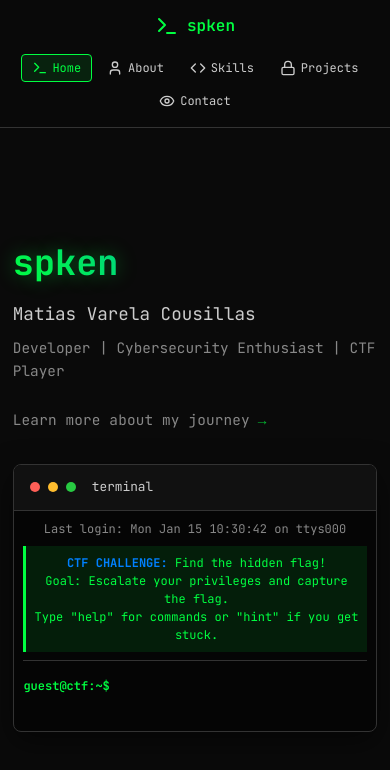
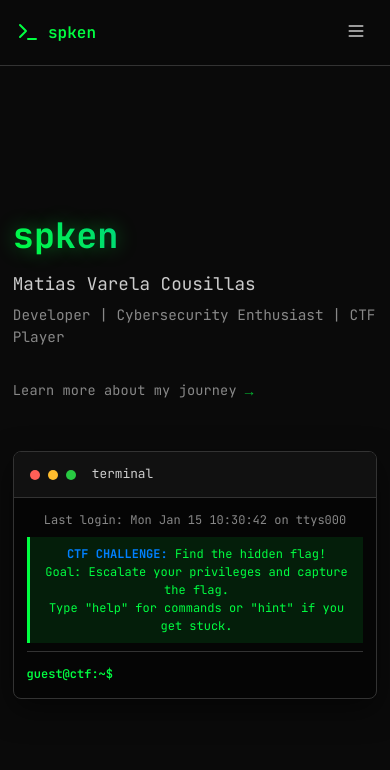
Before and after one commit to spken/whoami-deprecated, a React (Vite) app: page / in a window 390 px wide. Shown: the top 770 px of the page. Built offline with nearby package versions, Linux system fonts and the light colour scheme.

Commit message:
refactor: enhance navigation with responsive menu toggle and improve accessibility

```diff
--- a/src/App.css
+++ b/src/App.css
@@ -64,6 +64,21 @@ body {
   color: var(--primary-color);
 }
 
+.nav-toggle {
+  display: none;
+  background: none;
+  border: none;
+  color: var(--text-secondary);
+  cursor: pointer;
+  padding: 0.5rem;
+  border-radius: 4px;
+  transition: color 0.3s ease;
+}
+
+.nav-toggle:hover {
+  color: var(--primary-color);
+}
+
 .nav-links {
   display: flex;
   gap: 1rem;
@@ -82,6 +97,7 @@ body {
   align-items: center;
   gap: 0.5rem;
   transition: all 0.3s ease;
+  white-space: nowrap;
 }
 
 .nav-link:hover {
@@ -680,31 +696,52 @@ body {
 @media (max-width: 768px) {
   .nav {
     padding: 1rem;
-    flex-direction: column;
-    gap: 1rem;
-    position: fixed;
     background: rgba(10, 10, 10, 0.98);
   }
 
-  .nav-brand {
-    font-size: 1.1rem;
+  .nav-toggle {
+    display: block;
   }
 
   .nav-links {
-    flex-wrap: wrap;
-    justify-content: center;
-    gap: 0.5rem;
+    position: fixed;
+    top: 100%;
+    left: 0;
+    right: 0;
+    background: rgba(10, 10, 10, 0.98);
+    backdrop-filter: blur(10px);
+    border-top: 1px solid var(--border-color);
+    flex-direction: column;
+    gap: 0;
+    padding: 1rem;
+    transform: translateY(-100%);
+    opacity: 0;
+    visibility: hidden;
+    transition: all 0.3s ease;
+  }
+
+  .nav-links-open {
+    transform: translateY(0);
+    opacity: 1;
+    visibility: visible;
   }
 
   .nav-link {
-    padding: 0.4rem 0.8rem;
-    font-size: 0.8rem;
-    min-width: auto;
+    width: 100%;
+    justify-content: flex-start;
+    padding: 1rem;
+    border-radius: 8px;
+    font-size: 0.9rem;
+    margin-bottom: 0.5rem;
+  }
+
+  .nav-link:last-child {
+    margin-bottom: 0;
   }
 
   .main {
-    margin-top: 140px;
-    height: calc(100vh - 140px);
+    margin-top: 80px;
+    height: calc(100vh - 80px);
     padding: 1rem;
   }
 
@@ -783,7 +820,7 @@ body {
 
 @media (max-width: 480px) {
   .nav {
-    padding: 0.8rem;
+    padding: 0.8rem 1rem;
   }
 
   .nav-brand {
@@ -791,77 +828,111 @@ body {
   }
 
   .nav-links {
-    gap: 0.3rem;
+    padding: 0.8rem;
   }
 
   .nav-link {
-    padding: 0.3rem 0.6rem;
-    font-size: 0.75rem;
-    gap: 0.3rem;
+    padding: 0.8rem;
+    font-size: 0.85rem;
+    gap: 0.4rem;
   }
 
   .main {
-    margin-top: 130px;
-    height: calc(100vh - 130px);
-    padding: 0.8rem;
+    margin-top: 70px;
+    height: calc(100vh - 70px);
+    padding: 1rem 0.8rem;
+  }
+
+  .section {
+    padding: 0;
+  }
+
+  .hero {
+    gap: 1.5rem;
+    padding: 1rem 0;
   }
 
   .hero-title {
     font-size: 2.2rem;
     line-height: 1.2;
+    margin-bottom: 0.8rem;
   }
 
   .hero-subtitle {
     font-size: 1.1rem;
+    margin-bottom: 0.4rem;
   }
 
   .hero-description {
     font-size: 0.9rem;
     margin-bottom: 1.5rem;
+    line-height: 1.5;
+  }
+
+  .hero-cta {
+    font-size: 0.85rem;
+    padding: 0.5rem 0;
   }
 
   .section-title {
     font-size: 1.5rem;
     margin-bottom: 1rem;
-    flex-direction: column;
+    flex-direction: row;
     gap: 0.5rem;
-    text-align: center;
+    text-align: left;
   }
 
   .about-text p {
-    font-size: 1rem;
+    font-size: 0.95rem;
     line-height: 1.6;
+    margin-bottom: 1rem;
   }
 
   .skill-card,
   .project-card,
   .stat {
-    padding: 1.2rem;
+    padding: 1rem;
+    margin-bottom: 0.8rem;
   }
 
   .skill-category {
-    font-size: 1.1rem;
+    font-size: 1rem;
+    margin-bottom: 0.8rem;
+  }
+
+  .skill-items {
+    gap: 0.6rem;
+  }
+
+  .skill-item {
+    padding: 0.4rem 0.8rem;
+    font-size: 0.8rem;
   }
 
   .contact-intro {
-    font-size: 1rem;
+    font-size: 0.95rem;
+    margin-bottom: 1.5rem;
   }
 
   .contact-link {
     padding: 1rem;
     font-size: 0.9rem;
+    margin-bottom: 0.8rem;
+  }
+
+  .terminal {
+    margin-top: 1rem;
   }
 
   .terminal-body {
-    padding: 0.6rem;
+    padding: 0.8rem;
     min-height: 160px;
-    max-height: 300px;
+    max-height: 280px;
   }
 
   .terminal-text {
     font-size: 0.75rem;
-    line-height: 1.3;
-    text-align: left;
+    line-height: 1.4;
   }
 
   .terminal-input,
@@ -872,16 +943,17 @@ body {
 
   .terminal-welcome {
     font-size: 0.75rem;
+    margin-bottom: 0.8rem;
   }
 
   .terminal-input-line {
-    flex-direction: column;
-    align-items: flex-start;
-    gap: 0.25rem;
+    flex-direction: row;
+    align-items: center;
+    gap: 0.5rem;
   }
 
   .terminal-prompt {
-    margin-right: 0;
+    margin-right: 0.5rem;
   }
 
   .terminal-title {
@@ -895,38 +967,87 @@ body {
 }
 
 @media (max-width: 360px) {
+  .nav {
+    padding: 0.6rem 0.8rem;
+  }
+
+  .nav-brand {
+    font-size: 0.9rem;
+  }
+
+  .nav-links {
+    padding: 0.6rem;
+  }
+
+  .nav-link {
+    padding: 0.7rem;
+    font-size: 0.8rem;
+  }
+
   .main {
-    padding: 0.5rem;
+    padding: 0.8rem 0.6rem;
+    margin-top: 65px;
+    height: calc(100vh - 65px);
+  }
+
+  .hero {
+    padding: 0.5rem 0;
+    gap: 1.2rem;
   }
 
   .hero-title {
     font-size: 1.8rem;
+    margin-bottom: 0.6rem;
   }
 
-  .nav-link {
-    padding: 0.25rem 0.4rem;
-    font-size: 0.7rem;
+  .hero-subtitle {
+    font-size: 1rem;
+  }
+
+  .hero-description {
+    font-size: 0.85rem;
+    margin-bottom: 1.2rem;
   }
 
   .section-title {
     font-size: 1.3rem;
+    margin-bottom: 0.8rem;
+  }
+
+  .about-text p {
+    font-size: 0.9rem;
   }
 
   .skill-card,
   .project-card,
   .stat {
-    padding: 1rem;
+    padding: 0.8rem;
+    margin-bottom: 0.6rem;
+  }
+
+  .skill-category {
+    font-size: 0.95rem;
+    margin-bottom: 0.6rem;
+  }
+
+  .skill-item {
+    padding: 0.3rem 0.6rem;
+    font-size: 0.75rem;
+  }
+
+  .contact-link {
+    padding: 0.8rem;
+    font-size: 0.85rem;
   }
 
   .terminal-body {
-    padding: 0.5rem;
+    padding: 0.6rem;
     min-height: 140px;
-    max-height: 250px;
+    max-height: 240px;
   }
 
   .terminal-text {
     font-size: 0.7rem;
-    text-align: left;
   }
 
   .terminal-input,
@@ -937,36 +1058,101 @@ body {
 
   .terminal-welcome {
     font-size: 0.7rem;
-  }
-
-  .terminal-input-line {
-    flex-direction: column;
-    align-items: flex-start;
-    gap: 0.25rem;
-  }
-
-  .terminal-prompt {
-    margin-right: 0;
+    margin-bottom: 0.6rem;
   }
 }
 
 /* Touch-specific improvements */
 @media (hover: none) and (pointer: coarse) {
+  /* Remove hover effects that don't work on touch */
   .nav-link:hover,
   .contact-link:hover,
-  .skill-card:hover {
+  .skill-card:hover,
+  .project-card:hover {
     transform: none;
     box-shadow: none;
+    color: inherit;
+    border-color: inherit;
   }
 
+  /* Add better touch feedback */
   .nav-link:active,
-  .contact-link:active {
+  .contact-link:active,
+  .hero-cta:active {
     transform: scale(0.98);
     transition: transform 0.1s ease;
   }
 
+  /* Ensure touch targets are large enough */
+  .nav-link {
+    min-height: 44px;
+    padding: 0.8rem 1rem;
+  }
+
+  .contact-link {
+    min-height: 60px;
+    padding: 1.2rem;
+  }
+
+  .hero-cta {
+    min-height: 44px;
+    padding: 0.8rem 0;
+  }
+
+  /* Remove problematic hover states */
   .skill-item:hover {
     color: var(--text-secondary);
     border-color: var(--border-color);
   }
+
+  /* Better spacing for touch */
+  .nav-links {
+    gap: 0.5rem;
+  }
+
+  .contact-links {
+    gap: 1rem;
+  }
+
+  .skill-items {
+    gap: 0.8rem;
+  }
 }
+
+/* Additional mobile improvements */
+@media (max-width: 768px) {
+  /* Improve scrolling on mobile */
+  .main {
+    overflow-y: auto;
+    -webkit-overflow-scrolling: touch;
+    scroll-behavior: smooth;
+  }
+
+  /* Better text selection on mobile */
+  .hero-title,
+  .hero-subtitle,
+  .hero-description {
+    -webkit-user-select: none;
+    -moz-user-select: none;
+    user-select: none;
+  }
+
+  /* Prevent zoom on input focus */
+  .terminal-input {
+    font-size: 16px;
+  }
+
+  /* Better button spacing */
+  .nav-link,
+  .contact-link {
+    margin: 0.2rem 0;
+  }
+
+  /* Improve readability */
+  .about-text p,
+  .contact-intro {
+    text-align: left;
+    hyphens: auto;
+    word-wrap: break-word;
+  }
+}
--- a/src/components/Navigation.tsx
+++ b/src/components/Navigation.tsx
@@ -1,4 +1,5 @@
-import { Terminal } from "lucide-react";
+import { useState } from "react";
+import { Terminal, Menu, X } from "lucide-react";
 import type { Section } from "../types";
 
 interface NavigationProps {
@@ -12,23 +13,41 @@ export const Navigation = ({
   currentSection,
   onSectionChange,
 }: NavigationProps) => {
+  const [isMenuOpen, setIsMenuOpen] = useState(false);
+
+  const handleSectionChange = (sectionId: string) => {
+    onSectionChange(sectionId);
+    setIsMenuOpen(false); // Close menu after selection
+  };
+
   return (
     <nav className="nav">
       <div className="nav-brand">
         <Terminal className="brand-icon" />
         <span>spken</span>
       </div>
-      <div className="nav-links">
+
+      {/* Hamburger menu button */}
+      <button
+        className="nav-toggle"
+        onClick={() => setIsMenuOpen(!isMenuOpen)}
+        aria-label="Toggle navigation menu"
+      >
+        {isMenuOpen ? <X size={20} /> : <Menu size={20} />}
+      </button>
+
+      {/* Navigation links */}
+      <div className={`nav-links ${isMenuOpen ? "nav-links-open" : ""}`}>
         {sections.map((section) => {
           const Icon = section.icon;
           return (
             <button
               key={section.id}
-              onClick={() => onSectionChange(section.id)}
+              onClick={() => handleSectionChange(section.id)}
               className={`nav-link ${currentSection === section.id ? "active" : ""}`}
             >
               <Icon size={16} />
-              {section.label}
+              <span className="nav-link-label">{section.label}</span>
             </button>
           );
         })}
--- a/src/data/portfolio.ts
+++ b/src/data/portfolio.ts
@@ -49,12 +49,12 @@ export const skills: SkillCategory[] = [
 export const terminalCommands = [
   "> whoami",
   "matias@varela-cousillas",
-  "> cat interests.txt",
-  "Developer | Cybersecurity Enthusiast | CTF Player",
-  "> ls -la hobbies/",
-  "Ethical Hacking | Bug Bounty | Security Research",
-  '> echo "Learning security, one challenge at a time"',
-  "Learning security, one challenge at a time",
+  "> cat about.txt",
+  "Developer | AI Engineer | Securitty Enthusiast",
+  "> ls skills/",
+  "Python React TypeScript Node.js Security",
+  '> echo "Building secure applications"',
+  "Building secure applications",
 ];
 
 export const contactLinks = [
```
